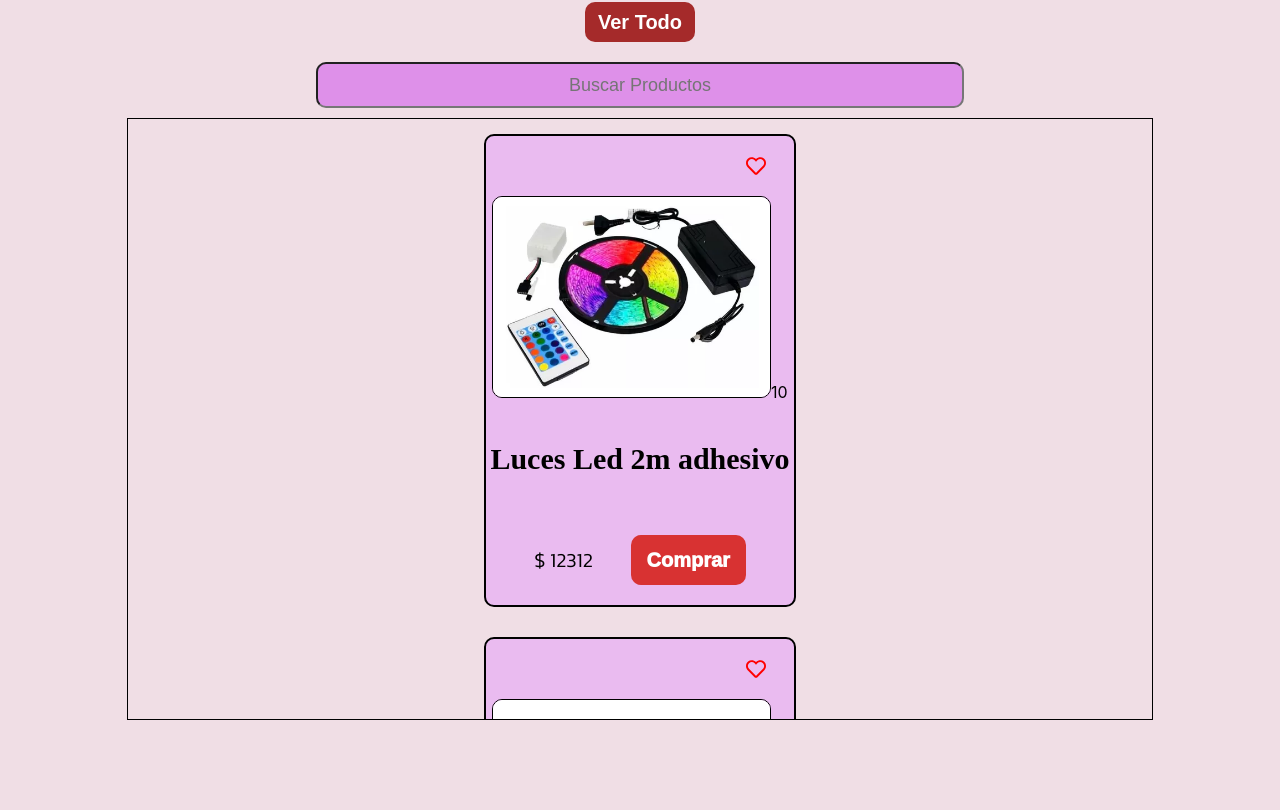
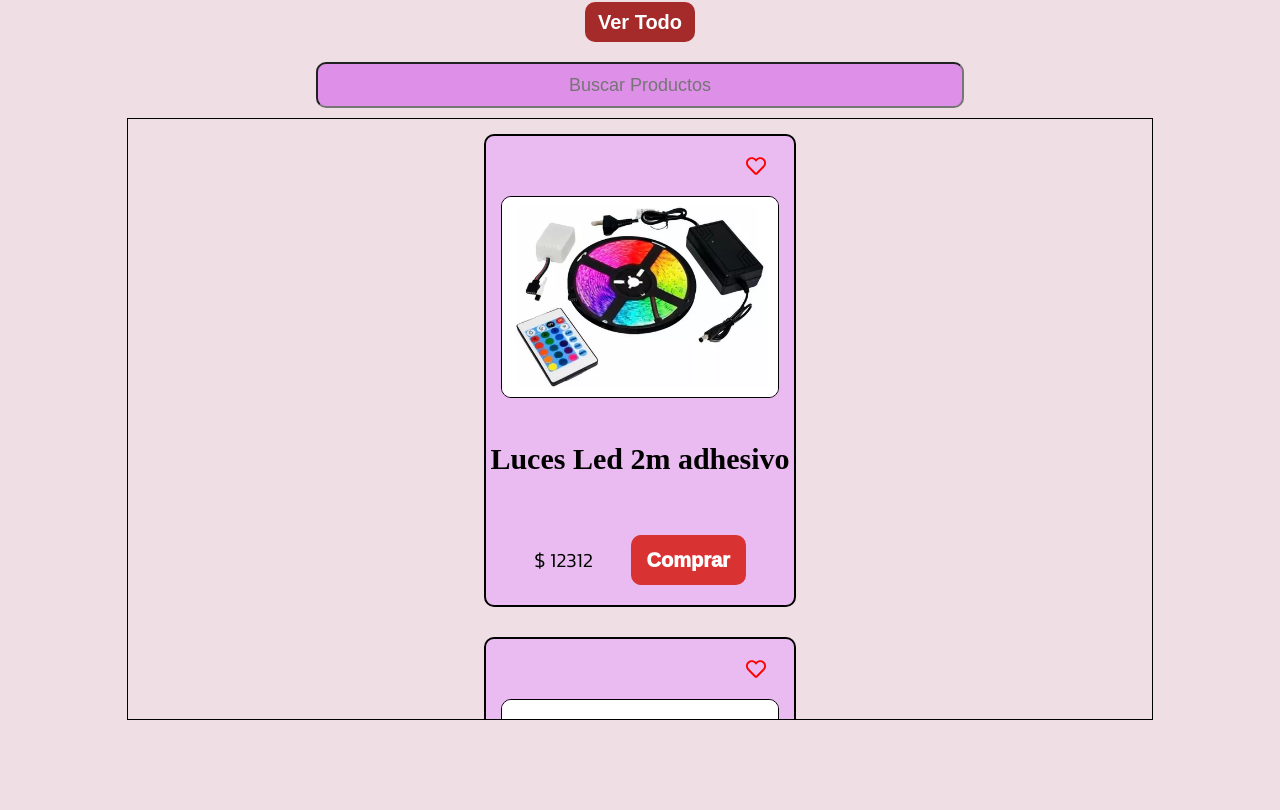
Before and after one commit to Nahuel0/Proyecto-Final-Misiotronica, a React (Create React App) app: page / in a window 1280 px wide. Shown: the part 950-1760 px from the top of the page. Built offline with nearby package versions, Linux system fonts and the light colour scheme; a web font is replaced by a local one.

Commit message:
Errores Corregidos

```diff
--- a/src/componentes/productos/Producto.jsx
+++ b/src/componentes/productos/Producto.jsx
@@ -3,20 +3,19 @@
 import "./producto.css"
 import Heart from "../corazon-tienda/Heart";
 let stock =0;
-let id = 0;
 export default function Producto(props) {
-    id = id + 1
+    stock = props.cantidad;
     return(
         <div className="producto">
                 <Heart/>
                 <br/>
                 <Imagen
-                    key={id}
+                    key={props.url}
                     class={props.class}
                     img={-1}
                     url={props.url}
                 />
-                {stock = props.cantidad}
+
                 <h4>{props.nombre}</h4>
 
         </div>
```
